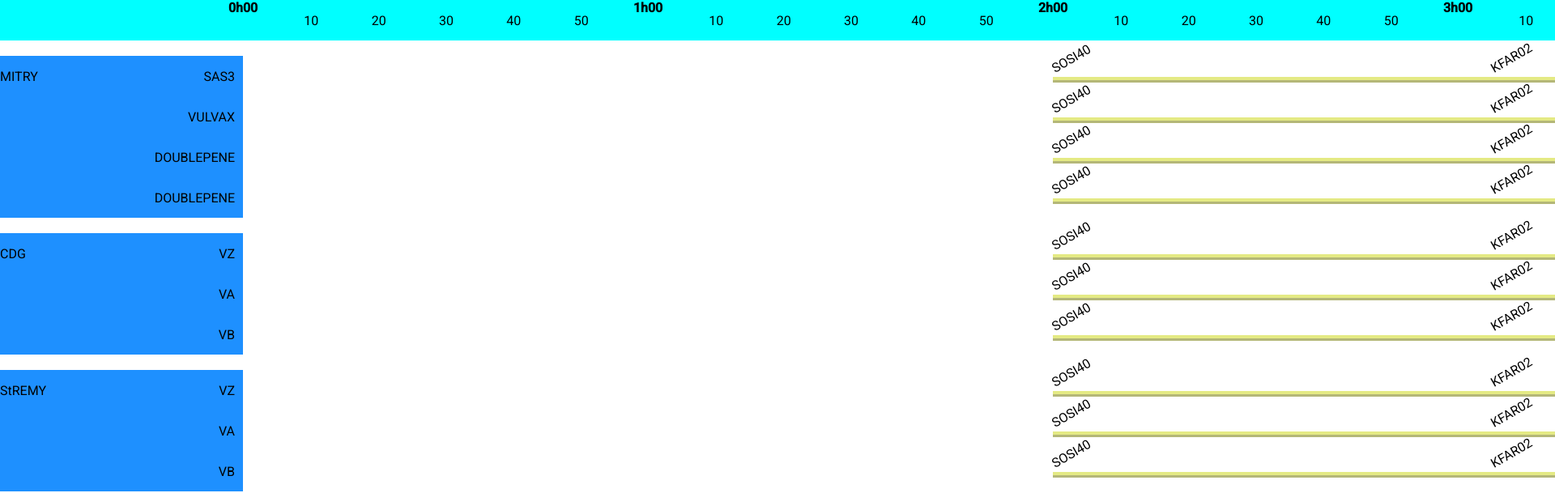
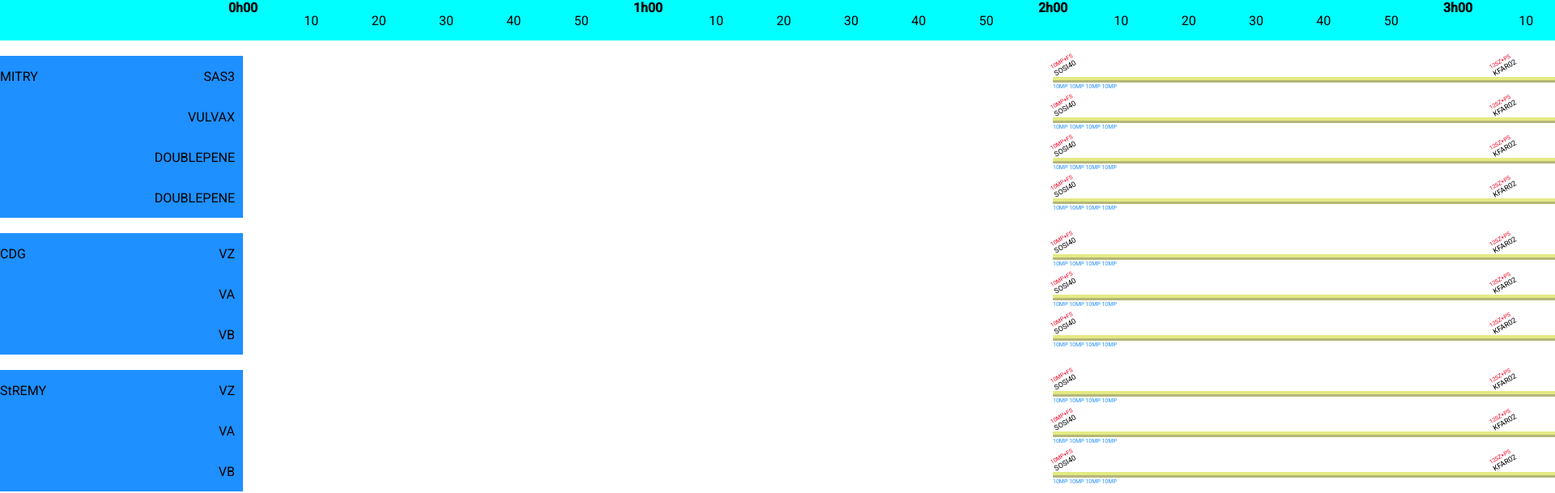
Before and after one commit to raphI0/GOVI-2.0, an Angular app in the folder GOVI-Front/: page / in a window 1280 px wide. Shown: the top 609 px of the page at 81% size, 1920 px wide, since content can reach past the window. Built offline with nearby package versions, Linux system fonts and the light colour scheme.

Commit message:
couleurs, evloc ajoutés

```diff
--- a/GOVI-Front/src/app/components/govidisplayer/govidisplayer.component.css
+++ b/GOVI-Front/src/app/components/govidisplayer/govidisplayer.component.css
@@ -1,7 +1,6 @@
 
 .hoursContainer {
   position: sticky;
-  width: 5500px;
   top:0;
   z-index: 15;
   height: 50px; /* ajustez selon vos besoins */
@@ -65,9 +64,29 @@
 
 .mission{
   position: absolute;
+  margin-top: 10px;
+  text-align: start;
+  line-height: 0;
 }
 
 .rotated {
   transform-origin: left center; /* Définit le centre de rotation à la partie gauche */
   transform: translate(-0%, 0%) rotate(-30deg); /* Applique la rotation de -90 degrés */
 }
+
+.texteCodeMission{
+  font-size: 9px;
+}
+.texteADC{
+  font-size: 7px;
+  margin-top: 13px;
+}
+
+.texteDessousMission{
+  font-size: 7px;
+  margin-top: 15px;
+  color: dodgerblue;
+}
+.inline{
+  display: inline;
+}
--- a/GOVI-Front/src/app/components/govidisplayer/govidisplayer.component.html
+++ b/GOVI-Front/src/app/components/govidisplayer/govidisplayer.component.html
@@ -1,5 +1,5 @@
 <div class="goviContainer">
-  <div class="hoursContainer">
+  <div class="hoursContainer" [style.width.px]="this.calculateHourPositionX(26, 30)">
     <div *ngFor="let h of iterateArray(26)">
       <b class="hours" [style.left.px] = "300 + this.calculateHourPositionX(h, 0) - 18">{{getHour(h)}}h00</b>
       <div *ngFor="let m of iterateArray(5)">
@@ -23,14 +23,29 @@
         <div class="quai flex-container" *ngFor="let quai of gare.quais">
           <div *ngFor="let retournement of quai.retournements">
             <div class="retournement" [style.left.px]="this.calculatePositionX(getHeurePremiereMissionArrivee(retournement))" [style.width.px]="dureeRetournement(retournement)">
-              <p class="mission rotated" *ngFor="let missionArrivee of retournement.missionsArrivee"
-                 [style.left.px]="this.calculatePositionX(missionArrivee.heureArrivee) - this.calculatePositionX(retournement.missionsArrivee[0].heureArrivee)" >
-                {{missionArrivee.codeMission}}
-              </p>
-              <p class="mission rotated" *ngFor="let missionDepart of retournement.missionsDepart"
-                 [style.left.px]="this.calculatePositionX(missionDepart.heureDepart) - this.calculatePositionX(retournement.missionsArrivee[0].heureArrivee)">
-                {{missionDepart.codeMission}}
-              </p>
+              <div class="mission"
+                *ngFor="let missionArrivee of retournement.missionsArrivee"
+                [style.left.px]="this.calculatePositionX(missionArrivee.heureArrivee) - this.calculatePositionX(getHeurePremiereMissionArrivee(retournement))">
+                <div class="rotated">
+                  <p class="texteADC" [style.color]="missionArrivee.conducteurTrain.couleur">{{getADCCode(missionArrivee.conducteurTrain)}}</p>
+                  <p class="texteCodeMission" [style.color]="missionArrivee.couleurEnum">{{missionArrivee.codeMission}}</p>
+                </div>
+                <div class="texteDessousMission">
+                  <p *ngFor="let conducteurEVLoc of missionArrivee.conducteursEVLoc" class="inline">{{conducteurEVLoc.codeADC}} </p>
+                </div>
+              </div>
+              <div class="mission"
+                   *ngFor="let missionDepart of retournement.missionsDepart"
+                   [style.left.px]="this.calculatePositionX(missionDepart.heureDepart) - this.calculatePositionX(getHeurePremiereMissionArrivee(retournement))">
+                <div class="rotated">
+                  <p class="texteADC" [style.color]="missionDepart.conducteurTrain.couleur">{{getADCCode(missionDepart.conducteurTrain)}}</p>
+                  <p class="texteCodeMission" [style.color]="missionDepart.couleurEnum">{{missionDepart.codeMission}}</p>
+                </div>
+                <div class="texteDessousMission">
+                  <!-- On enlève pour l'instant pour les départs -->
+                  <!--<p *ngFor="let conducteurEVLoc of missionDepart.conducteursEVLoc" class="inline">{{conducteurEVLoc.codeADC}} </p> -->
+                </div>
+              </div>
             </div>
           </div>
         </div>
--- a/GOVI-Front/src/app/components/govidisplayer/govidisplayer.component.ts
+++ b/GOVI-Front/src/app/components/govidisplayer/govidisplayer.component.ts
@@ -3,6 +3,7 @@ import { Retournement } from '../../model/Retournement';
 import { Mission } from '../../model/Mission';
 import { Gare } from '../../model/Gare';
 import { Quai } from '../../model/Quai';
+import { Conducteur } from '../../model/Conducteur';
 
 @Component({
   selector: 'app-govidisplayer',
@@ -15,22 +16,27 @@ export class GOVIDisplayerComponent {
   dateGovi: Date = new Date();
 
   constructor() {
+    let conducteur = new Conducteur('10MP', 'CDG', true, false, '#f00020', []);
     this.retournements[0] = new Retournement('ZOBMYSTERE', [], []);
     let mission1 = new Mission(
       'SOSI40',
-      'M734',
+      'CDG',
       'Mitry',
-      'CDG',
       new Date(),
-      new Date()
+      new Date(),
+      '#000000',
+      conducteur,
+      [conducteur, conducteur, conducteur, conducteur]
     );
     let mission2 = new Mission(
       'KFAR02',
-      'M734',
+      'CDG',
       'Mitry',
-      'CDG',
       new Date(),
-      new Date()
+      new Date(),
+      '#000000',
+      new Conducteur('12SZ', 'CDG', false, true, '#f00020', []),
+      []
     );
     mission1.heureArrivee.setHours(2);
     mission1.heureArrivee.setMinutes(0);
@@ -100,7 +106,17 @@ export class GOVIDisplayerComponent {
     );
   }
 
+  getADCCode(conducteur: Conducteur) {
+    if (conducteur.isPS) {
+      return conducteur.codeADC + '+FS';
+    } else if (conducteur.isFS) {
+      return conducteur.codeADC + '+PS';
+    } else return conducteur.codeADC;
+  }
+
   iterateArray(length: number): number[] {
     return Array.from({ length }, (_, index) => index);
   }
+
+  protected readonly console = console;
 }
--- /dev/null
+++ b/GOVI-Front/src/app/model/Conducteur.ts
@@ -0,0 +1,26 @@
+import { Releve } from './Releve';
+
+export class Conducteur {
+  codeADC: string;
+  residence: string;
+  isPS: boolean;
+  isFS: boolean;
+  couleur: string;
+  releves: Releve[];
+
+  constructor(
+    codeADC: string,
+    residence: string,
+    isPS: boolean,
+    isFS: boolean,
+    couleur: string,
+    releves: Releve[]
+  ) {
+    this.couleur = couleur;
+    this.isFS = isFS;
+    this.isPS = isPS;
+    this.codeADC = codeADC;
+    this.residence = residence;
+    this.releves = releves;
+  }
+}
--- a/GOVI-Front/src/app/model/Mission.ts
+++ b/GOVI-Front/src/app/model/Mission.ts
@@ -1,24 +1,32 @@
+import { Conducteur } from './Conducteur';
+
 export class Mission {
   codeMission: string;
-  codeADC: string;
   gareDepart: string;
   gareArrivee: string;
   heureArrivee: Date;
   heureDepart: Date;
+  couleurEnum: string;
+  conducteurTrain: Conducteur;
+  conducteursEVLoc: Conducteur[];
 
   constructor(
     codeMission: string,
-    codeADC: string,
     gareDepart: string,
     gareArrivee: string,
     heureArrivee: Date,
-    heureDepart: Date
+    heureDepart: Date,
+    couleurEnum: string,
+    conducteurTrain: Conducteur,
+    conducteursEVLoc: Conducteur[]
   ) {
     this.codeMission = codeMission;
-    this.codeADC = codeADC;
     this.gareDepart = gareDepart;
     this.gareArrivee = gareArrivee;
     this.heureArrivee = heureArrivee;
     this.heureDepart = heureDepart;
+    this.couleurEnum = couleurEnum;
+    this.conducteurTrain = conducteurTrain;
+    this.conducteursEVLoc = conducteursEVLoc;
   }
 }
--- /dev/null
+++ b/GOVI-Front/src/app/model/Releve.ts
@@ -0,0 +1,10 @@
+export class Releve {
+  gare: string;
+  nextMission: string;
+  currentMission: string;
+  constructor(gare: string, nextMission: string, currentMission: string) {
+    this.gare = gare;
+    this.nextMission = nextMission;
+    this.currentMission = currentMission;
+  }
+}
```
Also changed, not shown: GOVI-Front/src/app/model/MissionSV.ts (added, +29 -0 lines).
